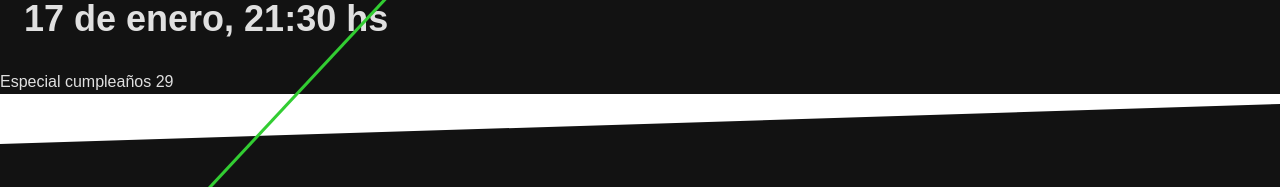
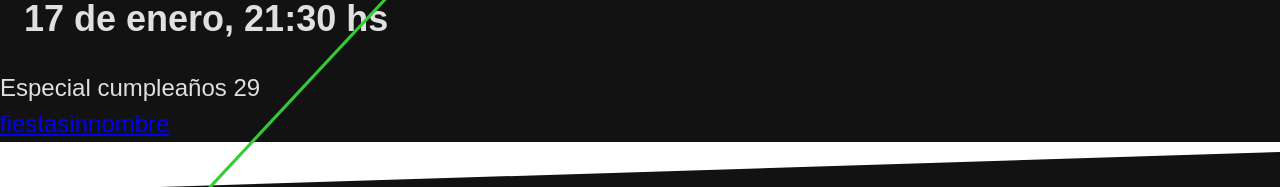
Before and after one commit to ivancanga/fsn-landing, a Next.js app: page / in a window 1280 px wide. Shown: the part 1246-1433 px from the top of the page. Built offline with nearby package versions, Linux system fonts and the light colour scheme; a web font is replaced by a local one.

Commit message:
Landing v1.2

```diff
--- a/src/app/globals.css
+++ b/src/app/globals.css
@@ -30,3 +30,13 @@ h2 {
   padding: 24px;
   margin-top: -8px;
 }
+
+h3 {
+  font-size: 24px;
+}
+
+a{
+  font-size: 24px;
+  text-decoration: underline;
+  color: blue;
+}
--- a/src/app/page.tsx
+++ b/src/app/page.tsx
@@ -23,6 +23,7 @@ export default function Home() {
       <div className="bg-white text-black w-full text-center">
         <h2>17 de enero, 21:30 hs</h2>
         <h3>Especial cumpleaños 29</h3>
+        <a href="https://www.instagram.com/fiestasinnombre/">fiestasinnombre</a>
       </div>
       <Diagonal />
     </div>
```
